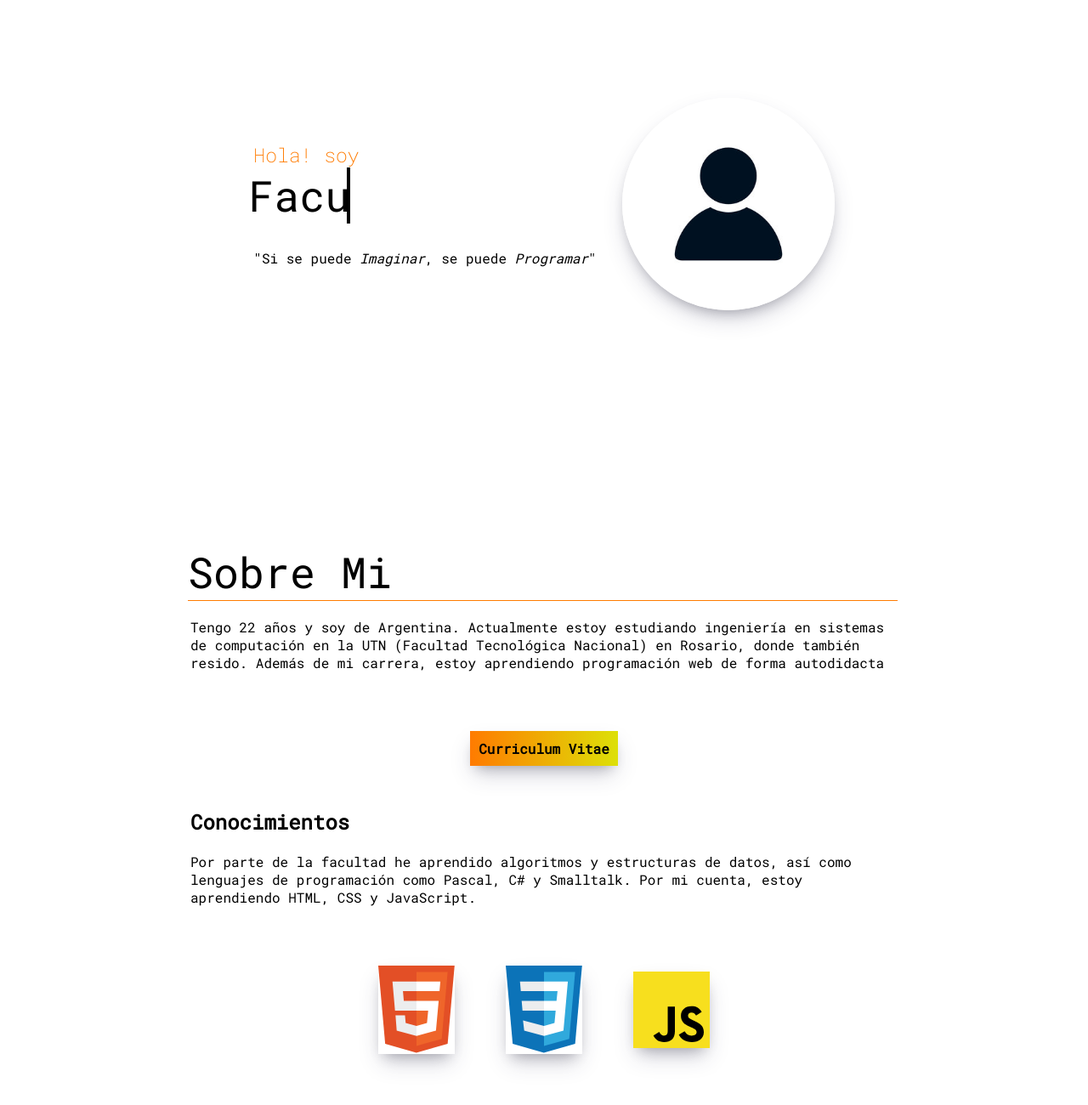
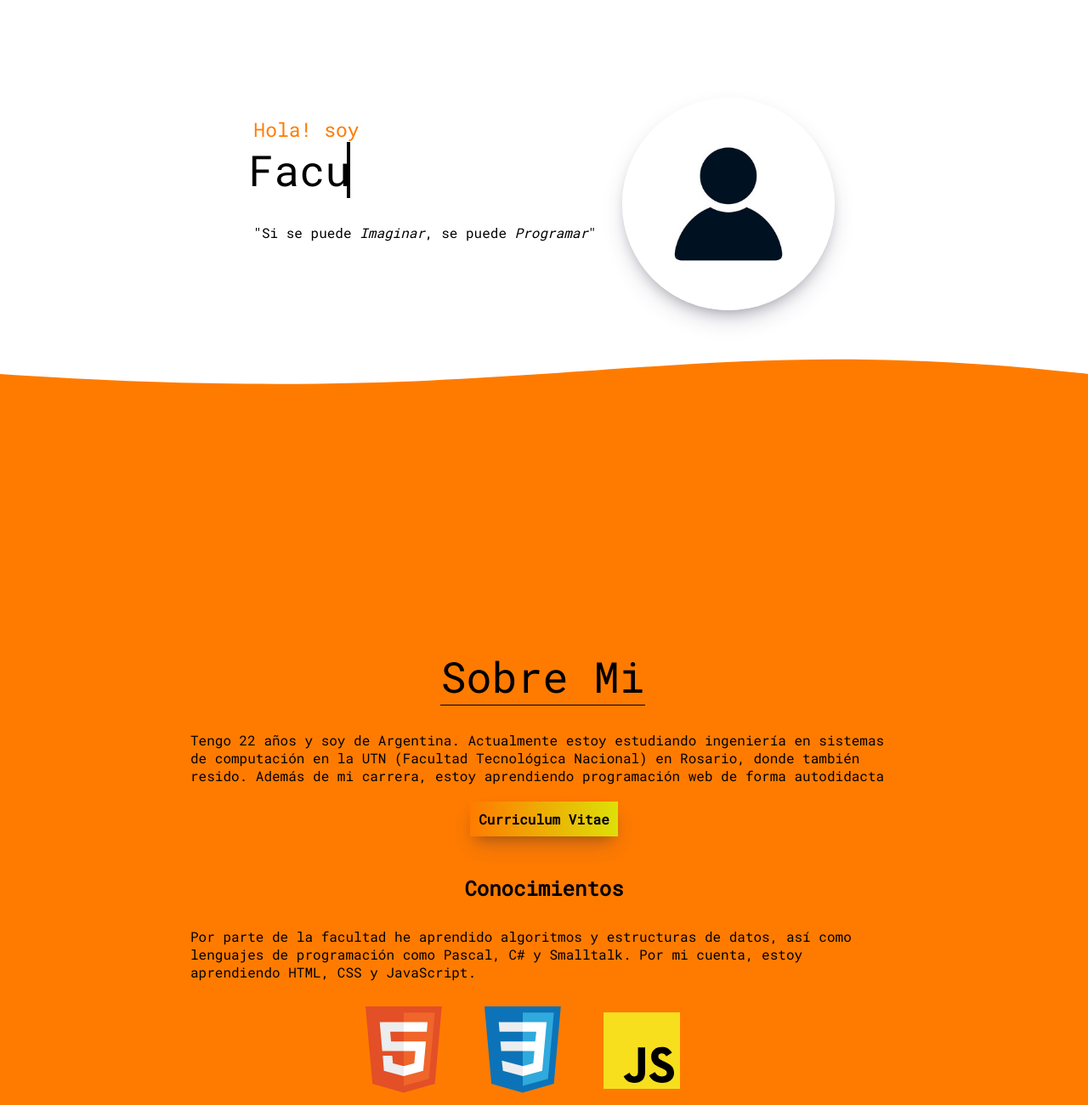
Before and after one commit to cufardixx/portafolio-facundo-picia, a plain HTML site: page index.html in a window 1280 px wide. Shown: the part 160-1460 px from the top of the page at 85% size. Drawn offline with Linux system fonts and the light colour scheme.

Commit message:
arregle bugs en el maquetado,ya esta la wave puesta y termine el sobre mi faltan los proyectos y agregar todos los links

```diff
--- a/index.html
+++ b/index.html
@@ -20,8 +20,67 @@
         <a href="#"><img src="/img/linkedin.png" alt="github" class="red-header"></a>
         <a href="#"><img src="/img/github.png" alt="github" class="red-header"></a>
     </header>
+
+
+<main>
+
+    <section class="inicio">
+
+        <div class="container">
+
+            <div class="texto">
+                <span>Hola! soy</span>
+                <h1 class="title"><span class="spam-title">Facundo Picia</span></h1>
+                <p class="frase">"Si se puede <i>Imaginar</i>, se puede <i>Programar</i>"</p>
+            </div>
+            <img class="img-inicio" src="/img/360_F_65772719_A1UV5kLi5nCEWI0BNLLiFaBPEkUbv5Fv.jpg" alt="">
+
+        </div>
+
+        <div class="waveContainer">
+            <svg viewBox="0 0 500 150" preserveAspectRatio="none" class="viewBox">
+              <path d="M0.00,49.98 C254.51,72.06 306.43,22.41 500.00,49.98 L500.00,150.00 L0.00,150.00 Z" class="path">
+              </path>
+            </svg>
+        </div>
+
+    </section>
+
+    <section class="about">
+
+        <div class="container seccion-about">
+            <h1 class="title borde">Sobre Mi</h1>
+            <p>Tengo 22 años y soy de Argentina. Actualmente estoy estudiando ingeniería en sistemas de computación en la UTN (Facultad Tecnológica Nacional) en Rosario, donde también resido. Además de mi carrera, estoy aprendiendo programación web de forma autodidacta</p>
+             <div><a href="#" class="menu-item btn">Curriculum Vitae</a></div>
+                <h2 class="h2">Conocimientos</h2>
+                <p>Por parte de la facultad he aprendido algoritmos y estructuras de datos, así como lenguajes de programación como Pascal, C# y Smalltalk. Por mi cuenta, estoy aprendiendo HTML, CSS y JavaScript.</p>
+                <div class="img-abilidades">
+                    <img class="abilidad" src="/img/html.svg" alt="logo HTML">
+                    <img class="abilidad" src="/img/css.svg" alt="logo Css">
+                    <img class="abilidad" src="/img/js.svg" alt="logo JavaScript">
+                </div   >
+        </div>
+
+    </section>
+
+
+
+
+</main>
+
+
+
+
+
+
+
+
+
+
+
+
     <!-- Menu body -->
-    <main>
+    <!-- <main>
         <div class="container">
 
             <div class="seccion-1">
@@ -54,7 +113,7 @@
 
             </div>
 
-        </div>
+        </div> -->
 
         <!-- <div class="waveContainer">
             <svg viewBox="0 0 500 150" preserveAspectRatio="none" class="viewBox">
@@ -62,7 +121,7 @@
               </path>
             </svg>
         </div>   -->
-
-    </main>
+<!--
+    </main> -->
 </body>
 </html>
--- a/style.css
+++ b/style.css
@@ -13,7 +13,6 @@ body{
 }
 
 
-
 .head{
     position: fixed;
     top: 0;
@@ -25,6 +24,7 @@ body{
     height: 80px;
     background-color: black;
     color: white;
+    z-index: 2;
 }
 
 
@@ -60,9 +60,11 @@ body{
 /* wave */
 .waveContainer{
     position:relative;
-    top: -960px;
+    top: -300px;
+    left: 0px;
     height: 300px;
     overflow: hidden;
+    z-index: 1;
   }
   .viewBox{
     height: 100%;
@@ -73,9 +75,12 @@ body{
     fill: rgb(255, 123, 0);
   }
 
+.inicio{
+    height: 100vh;
+}
 
-
-.seccion-1{
+.container{
+    width: 65%;
     height: 100vh;
     margin: 0 auto;
     display: flex;
@@ -83,10 +88,6 @@ body{
     align-items: center;
 }
 
-.container{
-    width: 65%;
-    margin: 0 auto;
-}
 
 .red-header{
     align-items: flex-start;
@@ -97,11 +98,6 @@ body{
     margin: 20px;
 }
 
-.inicio{
-    display: flex;
-    padding: 20px;
-    min-width: 400px;
-}
 
 .texto{
     text-align: center;
@@ -128,7 +124,7 @@ body{
 span{
     font-size: 23px;
     text-align: start;
-    font-weight: 200;
+    font-weight: 400;
     color: rgb(255, 123, 0);
 }
 
@@ -164,36 +160,32 @@ span{
     50% {border-color: transparent;}
 }
 
-.seccion-2{
-    display: flex;
-    justify-content: center;
-    align-items: center;
+.about{
+    background-color:rgb(255, 123, 0) ;
 }
 
-
-
-.borde{
-    border-bottom: 1px solid rgb(255, 123, 0);
+.seccion-about{
+    flex-direction: column;
 }
 
-.title-seccion-2 p{
-    margin-bottom: 70px;
-    margin-top: 20px;
+.seccion-about h1,p,div,h2{
+    margin-bottom: 30px;
 }
 
-.title-seccion-2 div{
-    display: flex;
-    justify-content: center;
-    align-items: center;
-    margin-bottom: 50px;
+.h2{
+    margin-top: 25px;
+}
+.borde{
+    border-bottom: 1px solid ;
 }
 
 .img-abilidades{
-    gap: 60px;
+   display: flex;
+   justify-content: center;
+   align-items: center;
 }
 
 .abilidad{
+    margin-right: 50px;
     width: 90px;
-    box-shadow: rgba(50, 50, 93, 0.25) 0px 13px 27px -5px, rgba(0, 0, 0, 0.3) 0px 8px 16px -8px;
-
 }
```
